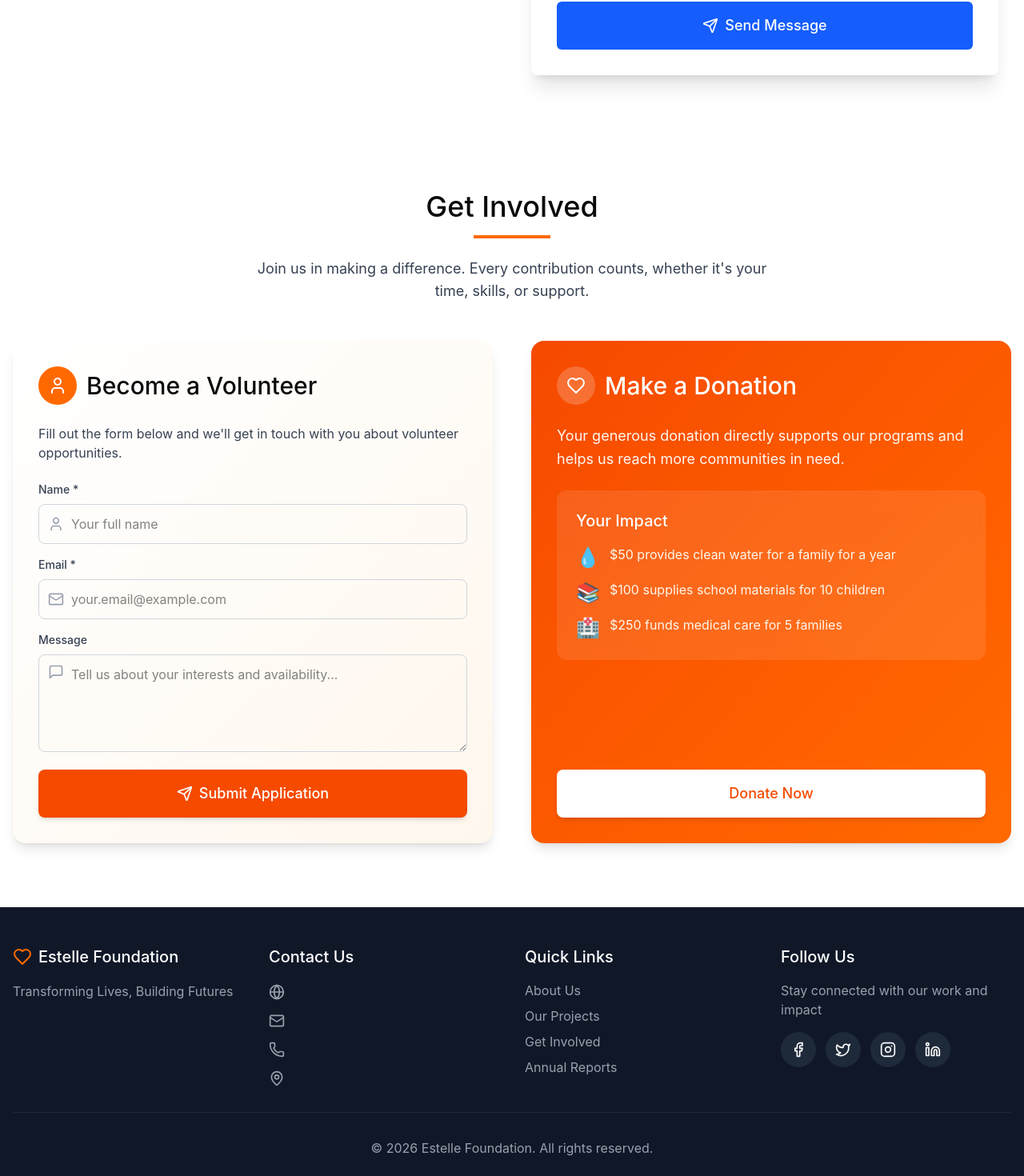
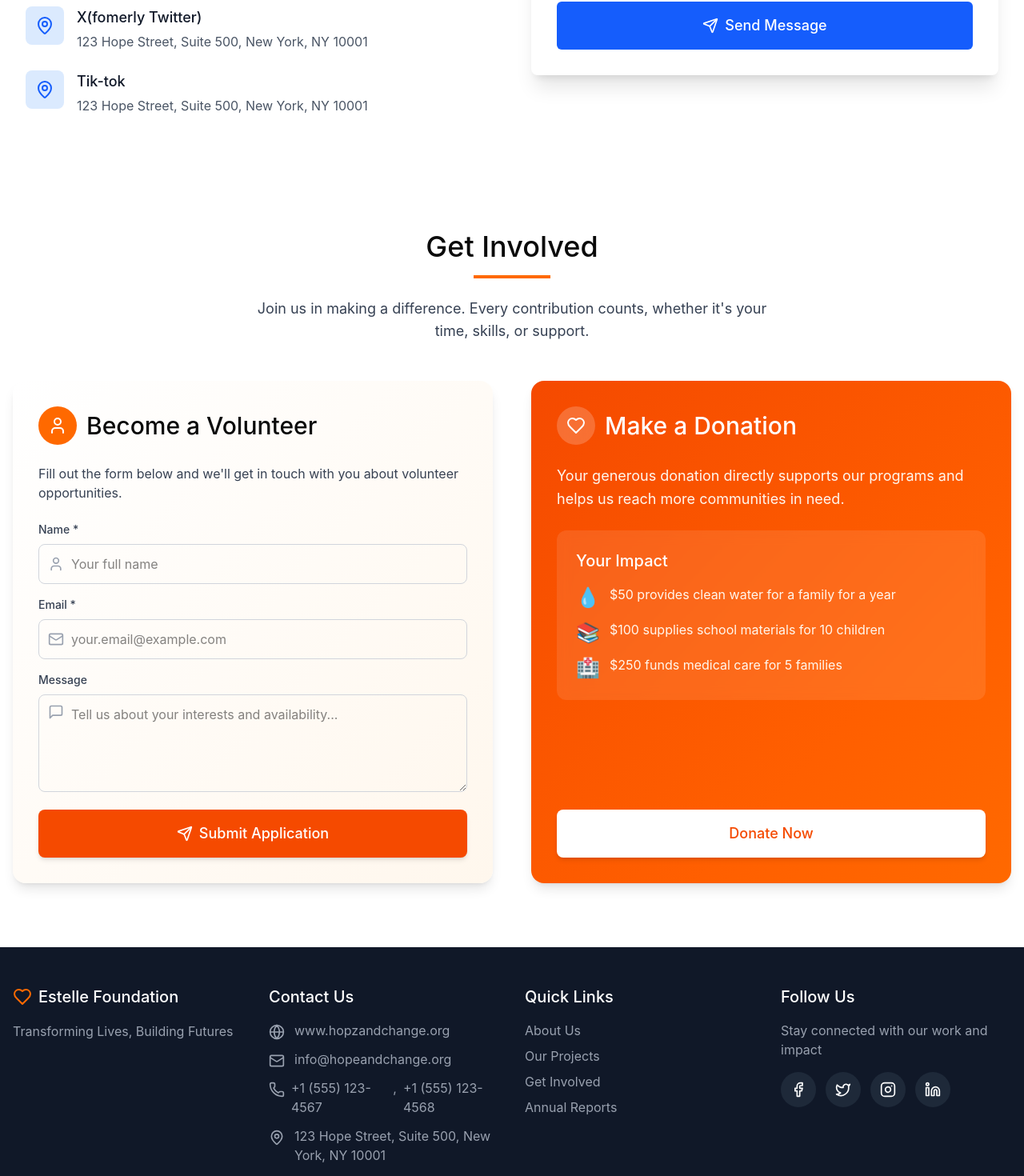
Before and after one commit to naychurrahl/estelle_foundation, a React (Vite) app: page /contact in a window 1280 px wide. Shown: the part 1000-2470 px from the top of the page at 80% size. Built offline with nearby package versions, Linux system fonts and the light colour scheme.

Commit message:
Round one clean up complete. Start round 2

```diff
--- a/src/app/components/About.tsx
+++ b/src/app/components/About.tsx
@@ -5,12 +5,12 @@ export function About() {
     <section className="py-20 px-4 bg-cream-50">
       <div className="max-w-7xl mx-auto">
         <div className="text-center mb-12">
-          <h2 className="text-4xl mb-4">About Us</h2>
+          <h2 className="text-4xl mb-4">Our Story</h2>
           <div className="w-24 h-1 bg-orange-500 mx-auto"></div>
         </div>
         <div className="bg-white rounded-2xl shadow-lg p-8 md:p-12 max-w-4xl mx-auto">
           <p className="text-lg text-gray-700 leading-relaxed">
-            {organizationInfo.mission}
+            {organizationInfo.story}
           </p>
         </div>
       </div>
--- a/src/app/components/ContactInfo.tsx
+++ b/src/app/components/ContactInfo.tsx
@@ -1,6 +1,6 @@
 import { useState } from "react";
 import { useForm } from "react-hook-form";
-import { MapPin, Mail, Clock, Phone, Send, LucideIcon, PersonStanding } from "lucide-react";
+import { MapPin, Mail, Clock, Phone, Send, LucideIcon, PersonStanding, Globe } from "lucide-react";
 
 import {
   organizationInfo as companyInfo,
@@ -71,7 +71,6 @@ export function ContactInfo() {
     });
   };
 
-  console.log({info: companyInfo});
   return (
     <section className="py-16">
       <div className="max-w-7xl mx-auto px-4 sm:px-6 lg:px-8">
@@ -80,117 +79,19 @@ export function ContactInfo() {
           <div>
             <h2 className="text-3xl mb-6 text-gray-900">Get in Touch</h2>
             <p className="text-gray-600 mb-8">
-              Have questions about {companyInfo.name}? Want to partner or just
+              Have questions about {companyInfo.name}? Want to partner? Or just
               reach out?
             </p>
 
             <div className="space-y-6">
-              {companyInfo.contact.map(
-                (info: { name: string; values: string[] }, value: string) => (
-                  <InfoCard key={value} info={info.name} value={ info.values } />
-                ),
-                {
-                },
-              {/* <div className="flex items-start" key={value}>
-                <div className="flex-shrink-0">
-                  <div className="flex items-center justify-center w-12 h-12 bg-blue-100 rounded-lg">
-                    <Phone className="text-blue-600" size={24} />
-                  </div>
-                </div>
-                <div className="ml-4">
-                  <h3 className="text-lg mb-1 text-gray-900">
-                    {`${toTitleCase(info.name)}`}
-                  </h3>
-                  <p className="text-gray-600">{`${info.values}`}</p>
-                </div>
-              </div> */}
-              )}
-              {/* <InfoCard key={info} info={value.name} value={ value.values } /> */}
-
-              {/* <div className="flex items-start">
-                <div className="flex-shrink-0">
-                  <div className="flex items-center justify-center w-12 h-12 bg-blue-100 rounded-lg">
-                    <Mail className="text-blue-600" size={24} />
-                  </div>
-                </div>
-                <div className="ml-4">
-                  <h3 className="text-lg mb-1 text-gray-900">Email</h3>
-                  <p className="text-gray-600">{`${companyInfo.contact.email}`}</p>
-                </div>
-              </div>
-
-              <div className="flex items-start">
-                <div className="flex-shrink-0">
-                  <div className="flex items-center justify-center w-12 h-12 bg-blue-100 rounded-lg">
-                    <Mail className="text-blue-600" size={24} />
-                  </div>
-                </div>
-                <div className="ml-4">
-                  <h3 className="text-lg mb-1 text-gray-900">twiter</h3>
-                  <p className="text-gray-600">{`${companyInfo.contact.email}`}</p>
-                </div>
-              </div>
-
-              <div className="flex items-start">
-                <div className="flex-shrink-0">
-                  <div className="flex items-center justify-center w-12 h-12 bg-blue-100 rounded-lg">
-                    <Mail className="text-blue-600" size={24} />
-                  </div>
-                </div>
-                <div className="ml-4">
-                  <h3 className="text-lg mb-1 text-gray-900">Email</h3>
-                  <p className="text-gray-600">{`${companyInfo.contact.email}`}</p>
-                </div>
-              </div>
-
-              <div className="flex items-start">
-                <div className="flex-shrink-0">
-                  <div className="flex items-center justify-center w-12 h-12 bg-blue-100 rounded-lg">
-                    <Mail className="text-blue-600" size={24} />
-                  </div>
-                </div>
-                <div className="ml-4">
-                  <h3 className="text-lg mb-1 text-gray-900">Email</h3>
-                  <p className="text-gray-600">{`${companyInfo.contact.email}`}</p>
-                </div>
-              </div>
-
-              <div className="flex items-start">
-                <div className="flex-shrink-0">
-                  <div className="flex items-center justify-center w-12 h-12 bg-blue-100 rounded-lg">
-                    <Mail className="text-blue-600" size={24} />
-                  </div>
-                </div>
-                <div className="ml-4">
-                  <h3 className="text-lg mb-1 text-gray-900">Email</h3>
-                  <p className="text-gray-600">{`${companyInfo.contact.email}`}</p>
-                </div>
-              </div>
-
-              <div className="flex items-start">
-                <div className="flex-shrink-0">
-                  <div className="flex items-center justify-center w-12 h-12 bg-blue-100 rounded-lg">
-                    <MapPin className="text-blue-600" size={24} />
-                  </div>
-                </div>
-                <div className="ml-4">
-                  <h3 className="text-lg mb-1 text-gray-900">Office Address</h3>
-                  <p className="text-gray-600">{`${companyInfo.contact.address}`}</p>
-                </div>
-              </div>
-
-              <div className="flex items-start">
-                <div className="flex-shrink-0">
-                  <div className="flex items-center justify-center w-12 h-12 bg-blue-100 rounded-lg">
-                    <Clock className="text-blue-600" size={24} />
-                  </div>
-                </div>
-                <div className="ml-4">
-                  <h3 className="text-lg mb-1 text-gray-900">Work Hours</h3>
-                  <p className="text-gray-600">Week days: 9:00 AM - 3:00 PM</p>
-                  <p className="text-gray-600">Weekends: Closed</p>
-                </div>
-              </div> */}
+              {Object.values(companyInfo.contact).map((info, value) => (
+                <InfoCard
+                  key={value}
+                  info={info.name}
+                  value={info.values}
+                  Icon={info.icon ?? MapPin}
+                />
+              ))}
             </div>
           </div>
 
--- a/src/app/components/Footer.tsx
+++ b/src/app/components/Footer.tsx
@@ -21,37 +21,48 @@ export function Footer() {
           <div>
             <h3 className="text-xl mb-4">Contact Us</h3>
             <div className="space-y-3 text-gray-400">
+
               <div className="flex items-start gap-3">
                 <Globe className="w-5 h-5 flex-shrink-0 mt-1" />
                 <a
-                  href={`https://${organizationInfo.contact.website}`}
+                  href={`https://${organizationInfo.contact.website.values[0]}`}
                   className="hover:text-orange-500 transition-colors"
                 >
-                  {organizationInfo.contact.website}
+                  {organizationInfo.contact.website.values[0]}
                 </a>
               </div>
+
               <div className="flex items-start gap-3">
                 <Mail className="w-5 h-5 flex-shrink-0 mt-1" />
                 <a
-                  href={`mailto:${organizationInfo.contact.email}`}
+                  href={`mailto:${organizationInfo.contact.email.values[0]}`}
                   className="hover:text-orange-500 transition-colors"
                 >
-                  {organizationInfo.contact.email}
+                  {organizationInfo.contact.email.values[0]}
                 </a>
               </div>
-              <div className="flex items-start gap-3">
+
+              <div className="flex items-start gap-2">
                 <Phone className="w-5 h-5 flex-shrink-0 mt-1" />
                 <a
-                  href={`tel:${organizationInfo.contact.phone}`}
+                  href={`tel:${organizationInfo.contact.phone.values[0]}`}
                   className="hover:text-orange-500 transition-colors"
                 >
-                  {organizationInfo.contact.phone}
+                  {organizationInfo.contact.phone.values[0]}
+                </a>,
+                <a
+                  href={`tel:${organizationInfo.contact.phone.values[1]}`}
+                  className="hover:text-orange-500 transition-colors"
+                >
+                  {organizationInfo.contact.phone.values[1]}
                 </a>
               </div>
+
               <div className="flex items-start gap-3">
                 <MapPin className="w-5 h-5 flex-shrink-0 mt-1" />
-                <span>{organizationInfo.contact.address}</span>
+                <span>{organizationInfo.contact.address.values[0]}</span>
               </div>
+
             </div>
           </div>
 
@@ -60,17 +71,26 @@ export function Footer() {
             <h3 className="text-xl mb-4">Quick Links</h3>
             <ul className="space-y-2 text-gray-400">
               <li>
-                <a href="#about" className="hover:text-orange-500 transition-colors">
+                <a
+                  href="#about"
+                  className="hover:text-orange-500 transition-colors"
+                >
                   About Us
                 </a>
               </li>
               <li>
-                <a href="#projects" className="hover:text-orange-500 transition-colors">
+                <a
+                  href="#projects"
+                  className="hover:text-orange-500 transition-colors"
+                >
                   Our Projects
                 </a>
               </li>
               <li>
-                <a href="#get-involved" className="hover:text-orange-500 transition-colors">
+                <a
+                  href="#get-involved"
+                  className="hover:text-orange-500 transition-colors"
+                >
                   Get Involved
                 </a>
               </li>
@@ -85,7 +105,9 @@ export function Footer() {
           {/* Social Media */}
           <div>
             <h3 className="text-xl mb-4">Follow Us</h3>
-            <p className="text-gray-400 mb-4">Stay connected with our work and impact</p>
+            <p className="text-gray-400 mb-4">
+              Stay connected with our work and impact
+            </p>
             <div className="flex gap-3">
               <a
                 href="#"
--- a/src/app/data/ngoData.ts
+++ b/src/app/data/ngoData.ts
@@ -1,8 +1,14 @@
 // NGO Data
 
-export const toTitleCase = (str:any) => {
-  return str.toLowerCase().split(' ').map(word => word.charAt(0).toUpperCase()+word.slice(1)).join(' ');
-}
+import { Globe } from "lucide-react";
+
+export const toTitleCase = (str: any) => {
+  return str
+    .toLowerCase()
+    .split(" ")
+    .map((word) => word.charAt(0).toUpperCase() + word.slice(1))
+    .join(" ");
+};
 
 export interface BlogPosts {
   id: Number;
@@ -21,7 +27,8 @@ export interface Blog {
   blogCategories: String[];
 }
 
-export interface Director {//Going soon!!
+export interface Director {
+  //Going soon!!
   id: number;
   name: string;
   title: string;
@@ -80,7 +87,8 @@ export interface Testimonials {
   testifier: string;
 }
 
-export const directors: Director[] = [//Going soon
+export const directors: Director[] = [
+  //Going soon
   {
     id: 1,
     name: "Dr. Sarah Johnson",
@@ -173,7 +181,7 @@ export const organizationInfo = {
     "A world where every community has access to essential resources, quality education, and healthcare, enabling individuals to reach their full potential.",
   mission:
     "To empower underserved communities through sustainable development programs, focusing on education, healthcare, clean water, and economic opportunity.",
-  story: "",
+  story: "Our very long story, presicely 25 ... well fuck it",
   objectives: [
     "Provide access to clean water and sanitation for 1 million people by 2028",
     "Establish 200 community health centers in rural areas",
@@ -207,26 +215,41 @@ export const organizationInfo = {
         "We work in partnership with local communities and stakeholders",
     },
   ],
-  contact: [
-    {
+  contact: {
+    address: {
       name: "address",
       values: ["123 Hope Street, Suite 500, New York, NY 10001"],
     },
-    { name: "website", values: ["www.hopzandchange.org"] },
-    { name: "email", values: ["info@hopeandchange.org"] },
-    { name: "phone", values: ["+1 (555) 123-4567", "+1 (555) 123-4567"] },
-    /*facebook: "123 Hope Street, Suite 500, New York, NY 10001",
-    instagram: "123 Hope Street, Suite 500, New York, NY 10001",
-    "X(fomerly Twitter)": "123 Hope Street, Suite 500, New York, NY 10001",
-    "tik-tok": "123 Hope Street, Suite 500, New York, NY 10001", */
-  ],
+    website: { name: "website", values: ["www.hopzandchange.org"], icon: Globe },
+    email: { name: "email", values: ["info@hopeandchange.org"] },
+    phone: {
+      name: "phone",
+      values: ["+1 (555) 123-4567", "+1 (555) 123-4568"],
+    },
+    facebook: {
+      name: "facebook",
+      values: ["123 Hope Street, Suite 500, New York, NY 10001"],
+    },
+    instagram: {
+      name: "instagram",
+      values: ["123 Hope Street, Suite 500, New York, NY 10001"],
+    },
+    "X(fomerly Twitter)": {
+      name: "X(fomerly Twitter)",
+      values: ["123 Hope Street, Suite 500, New York, NY 10001"],
+    },
+    "tik-tok": {
+      name: "tik-tok",
+      values: ["123 Hope Street, Suite 500, New York, NY 10001"],
+    },
+  },
 };
 
 export const partners: Partner[] = [
-  {id: 1, name: "Dangote", logo: "https://jpg.co"},
-  {id: 2, name: "Dangote", logo: "https://jpg.co"},
-  {id: 3, name: "Dangote", logo: "https://jpg.co"},
-  {id: 4, name: "Dangote", logo: "https://jpg.co"},
+  { id: 1, name: "Dangote", logo: "https://jpg.co" },
+  { id: 2, name: "Dangote", logo: "https://jpg.co" },
+  { id: 3, name: "Dangote", logo: "https://jpg.co" },
+  { id: 4, name: "Dangote", logo: "https://jpg.co" },
 ];
 
 export const projects: Project[] = [
@@ -264,7 +287,7 @@ export const projects: Project[] = [
   },
 ];
 
-export const services: Project[] = [];//Definitely going
+export const services: Project[] = []; //Definitely going
 
 export const Teams: Team[] = [
   {
@@ -311,7 +334,7 @@ export const Teams: Team[] = [
           ],
           impact:
             "Reduced operational costs by 40% while expanding program reach by 200%",
-        }
+        },
       },
       {
         id: 3,
@@ -325,7 +348,7 @@ export const Teams: Team[] = [
             "15 years in community development across West Africa, Former Program Manager at Oxfam",
           impact:
             "Launched 50+ education programs benefiting over 25,000 children",
-        }
+        },
       },
       {
         id: 4,
@@ -337,7 +360,7 @@ export const Teams: Team[] = [
           bio: "Dr. Martinez oversees all medical programs and partnerships, ensuring quality healthcare reaches underserved communities.",
           education: "MD, University of California; MPH, Columbia University",
           skills: ["Public Health", "Medical Training", "Healthcare Policy"],
-        }
+        },
       },
       {
         id: 5,
@@ -349,7 +372,7 @@ export const Teams: Team[] = [
           bio: "Lisa ensures financial transparency and sustainability, managing our resources with integrity and strategic foresight.",
           experience:
             "Former CFO at international development organization, 18 years in non-profit finance",
-        }
+        },
       },
       {
         id: 6,
@@ -359,8 +382,12 @@ export const Teams: Team[] = [
           "https://images.unsplash.com/photo-1573497161161-c3e73707e25c?crop=entropy&cs=tinysrgb&fit=max&fm=jpg&ixid=M3w3Nzg4Nzd8MHwxfHNlYXJjaHwxfHxidXNpbmVzcyUyMHByb2Zlc3Npb25hbCUyMHdvbWFufGVufDF8fHx8MTc2OTA3NDA5OHww&ixlib=rb-4.1.0&q=80&w=1080",
         meta: {
           bio: "Raj leverages technology to amplify our impact, from data-driven decision making to digital education platforms.",
-          skills: ["Software Development", "Data Analytics", "Digital Strategy"],
-        }
+          skills: [
+            "Software Development",
+            "Data Analytics",
+            "Digital Strategy",
+          ],
+        },
       },
     ],
   },
--- a/src/app/pages/ContactPage.tsx
+++ b/src/app/pages/ContactPage.tsx
@@ -4,6 +4,7 @@ import { GetInvolved } from "@/app/components/GetInvolved";
 import { HeroMinor } from "@/app/components/HeroMinor";
 import { Navigation } from "@/app/components/Navigation";
 import { MapBlock } from "@/app/components/MapBlock";
+
 import { organizationInfo } from "@/app/data/ngoData";
 
 
```
Also changed, not shown: src/app/components/Navigation.tsx (+4 -5 lines), src/app/pages/AboutPage.tsx (+7 -2 lines).
